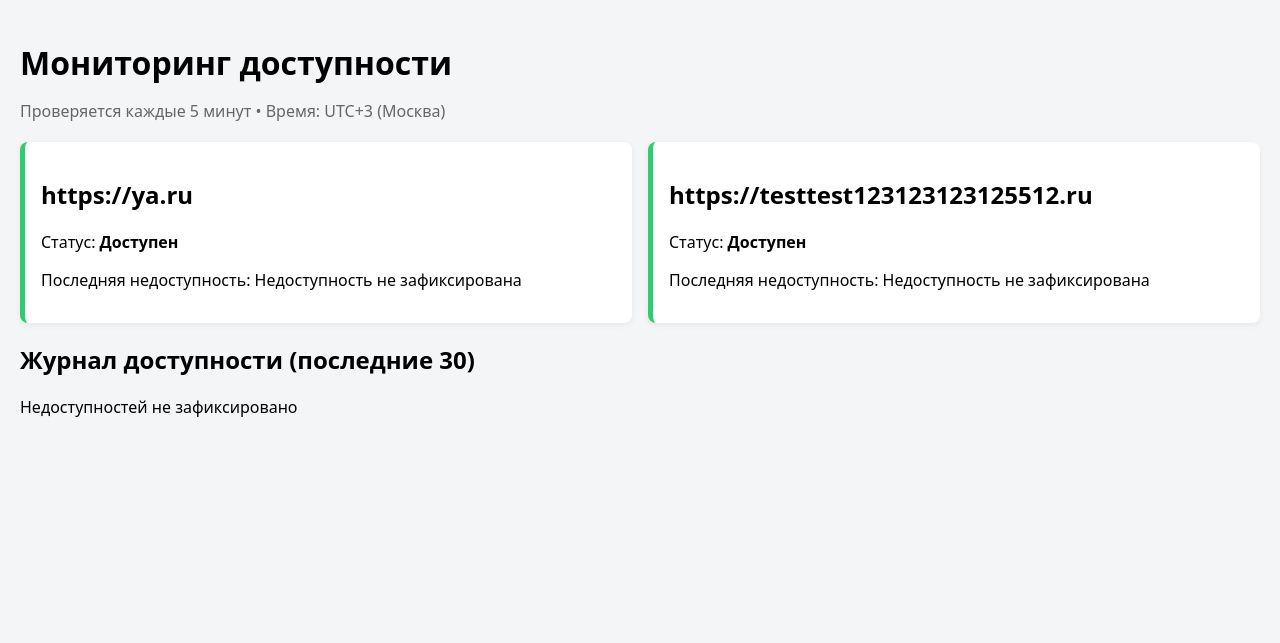
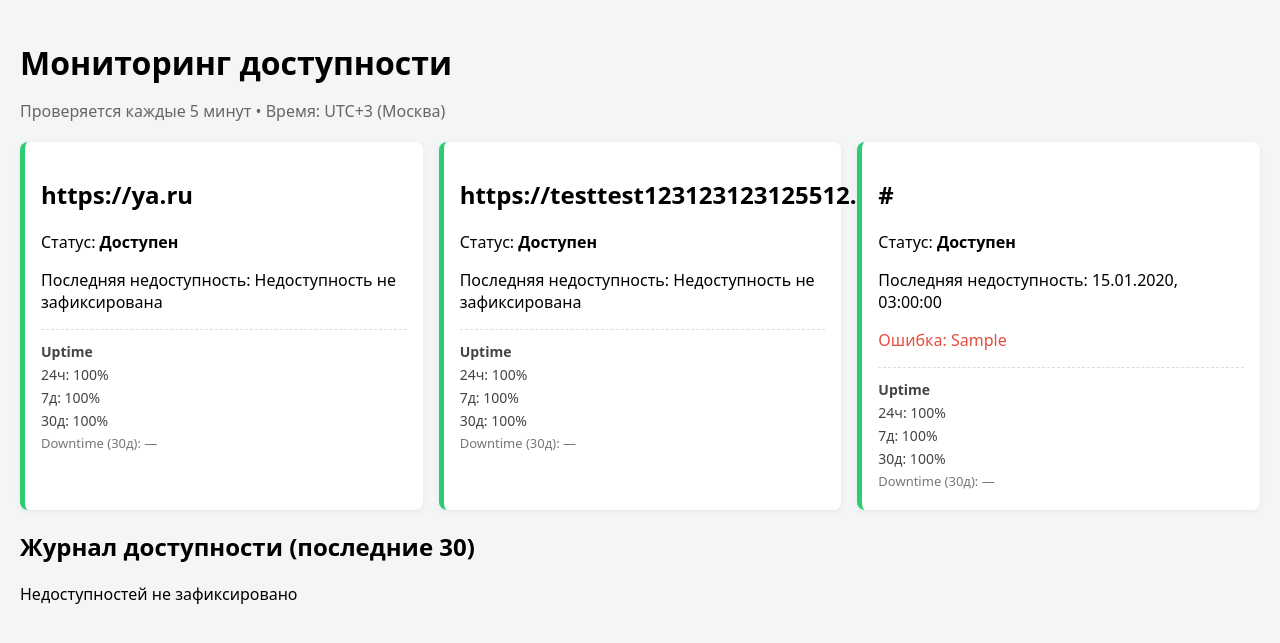
Before and after one commit to lumeeeee/uptime-monitor, a Flask app: page / in a window 1280 px wide. Shown: the top 643 px of the page. Run offline with Flask 3, Linux system fonts and the light colour scheme; data comes from the database, SQL or seed files in the repository; tables that the repository leaves empty hold one stand-in row (values such as "Sample post"); data that the repository does not hold is empty.

Commit message:
slafront

```diff
--- a/app/static/style.css
+++ b/app/static/style.css
@@ -50,3 +50,20 @@ h1 {
   background: #fafafa;
   font-size: 14px;
 }
+
+.sla {
+  margin-top: 10px;
+  padding-top: 8px;
+  border-top: 1px dashed #ddd;
+  font-size: 14px;
+  color: #444;
+}
+
+.sla p {
+  margin: 4px 0;
+}
+
+.sla .downtime {
+  color: #777;
+  font-size: 13px;
+}
--- a/app/templates/index.html
+++ b/app/templates/index.html
@@ -18,6 +18,25 @@
 
 
 <script>
+let metricsCache = {};
+
+async function loadMetrics() {
+  const res = await fetch("/api/metrics");
+  metricsCache = await res.json();
+}
+
+function formatDuration(seconds) {
+  if (!seconds || seconds <= 0) return "—";
+
+  const m = Math.floor(seconds / 60);
+  const s = seconds % 60;
+
+  if (m > 0) {
+    return `${m} мин ${s} сек`;
+  }
+  return `${s} сек`;
+}
+
 async function loadLog() {
   const res = await fetch("/api/downtime-log");
   const data = await res.json();
@@ -68,20 +87,41 @@ async function loadStatus() {
 
     const card = document.createElement("div");
     card.className = "card " + (isOnline ? "online" : "offline");
+    const sla = metricsCache[site.url];
 
     card.innerHTML = `
-      <h2>${site.url}</h2>
-      <p>Статус: <strong>${isOnline ? "Доступен" : "Недоступен"}</strong></p>
-      <p>Последняя недоступность: ${formatMoscowTime(site.last_downtime)}</p>
-      ${site.last_error ? `<p class="error">Ошибка: ${site.last_error}</p>` : ""}
-    `;
+  <h2>${site.url}</h2>
+  <p>Статус: <strong>${isOnline ? "Доступен" : "Недоступен"}</strong></p>
+  <p>Последняя недоступность: ${formatMoscowTime(site.last_downtime)}</p>
+  ${site.last_error ? `<p class="error">Ошибка: ${site.last_error}</p>` : ""}
+
+  ${sla ? `
+    <div class="sla">
+      <p><strong>Uptime</strong></p>
+      <p>24ч: ${sla["24h"].uptime_percent}%</p>
+      <p>7д: ${sla["7d"].uptime_percent}%</p>
+      <p>30д: ${sla["30d"].uptime_percent}%</p>
+      <p class="downtime">
+        Downtime (30д): ${formatDuration(sla["30d"].downtime_seconds)}
+      </p>
+    </div>
+  ` : ""}
+`;
+
 
     container.appendChild(card);
   });
 }
 
-loadStatus();
-setInterval(loadStatus, 30000);
+async function refresh() {
+  await loadMetrics();
+  await loadStatus();
+  await loadLog();
+}
+
+refresh();
+setInterval(refresh, 30000);
+
 loadStatus();
 loadLog();
 setInterval(() => {
```
